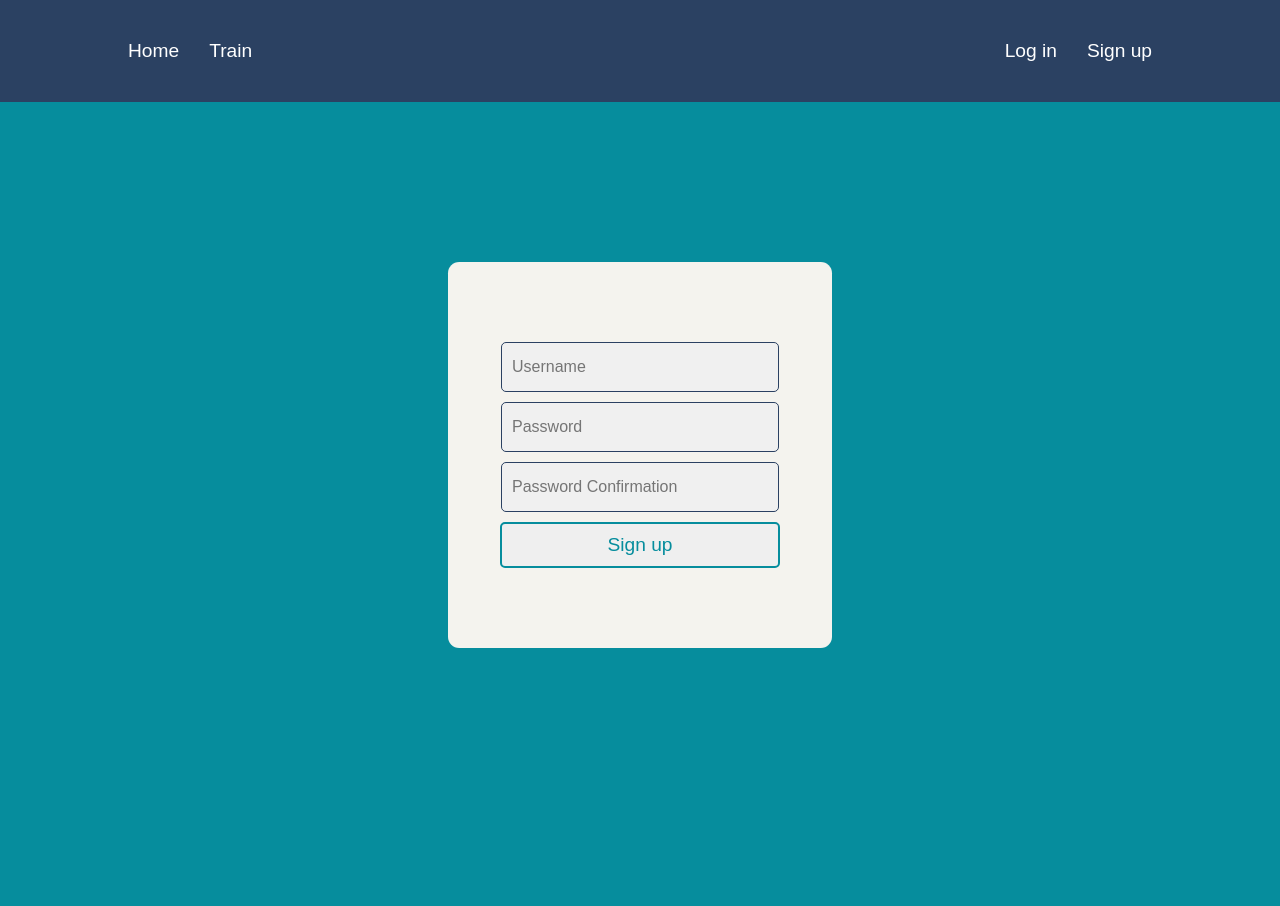
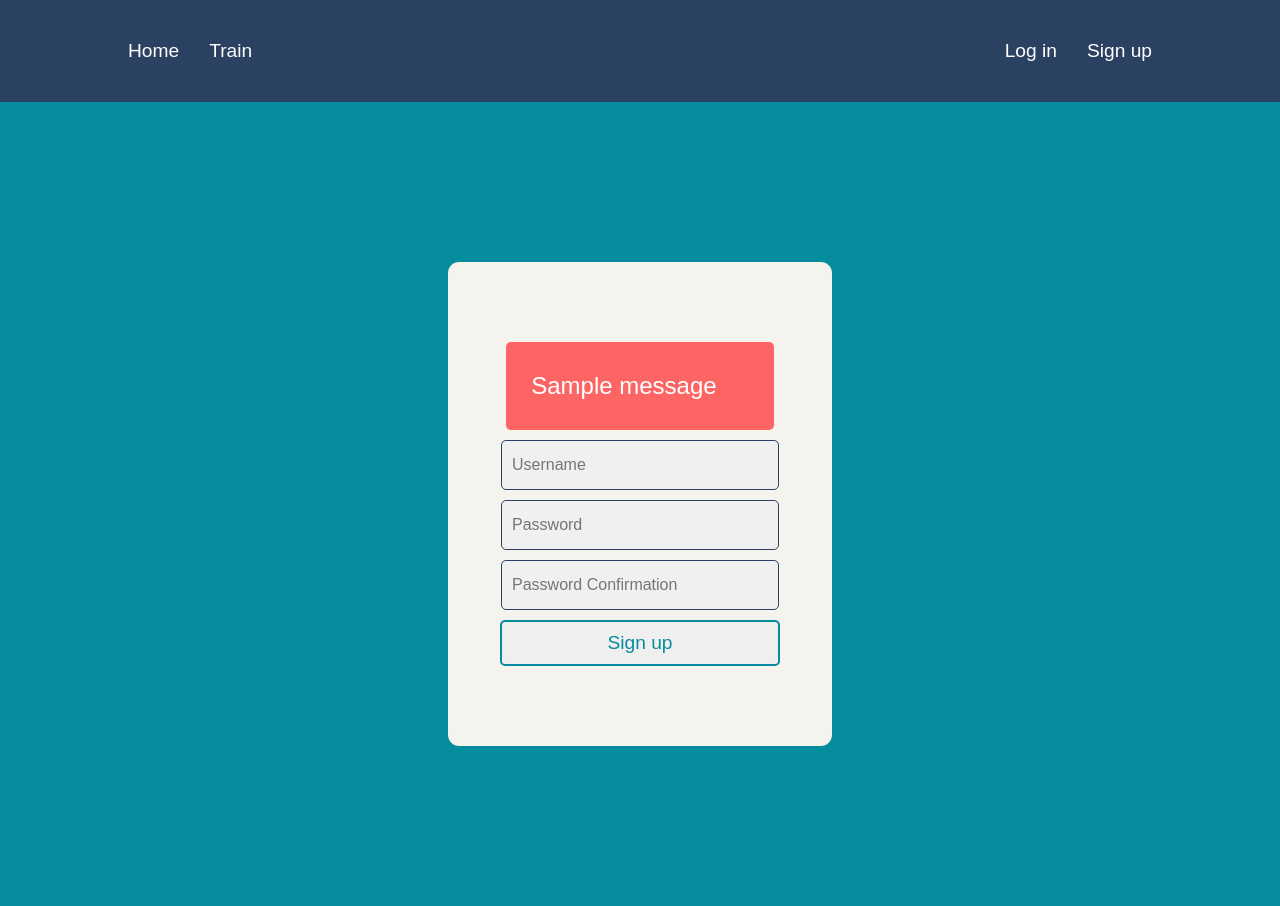
Before and after one commit to iszablowski/flashcards_app, a Flask app: page /auth/signup in a window 1280 px wide. Before the commit the page ends 648 px from the top, so only its background shows below. Run offline with Flask 3, Linux system fonts and the light colour scheme; tables that the repository leaves empty hold one stand-in row (values such as "Sample post"); one stand-in notice (Sample message) is shown.

Commit message:
flashing messages about user signing in and signing up, .env file added to .gitignore

```diff
--- a/src/application/auth.py
+++ b/src/application/auth.py
@@ -1,4 +1,4 @@
-from flask import Blueprint, request, url_for, redirect, render_template
+from flask import Blueprint, request, url_for, redirect, render_template, flash
 from werkzeug.security import check_password_hash, generate_password_hash
 from flask_login import login_user, logout_user, login_required, current_user
 from .models.user_model import User
@@ -21,12 +21,16 @@ def login():
 
         user = User.query.filter_by(name=username).first()
 
-        if user is None or not check_password_hash(user.password, password):
+        if not user:
+            flash('User does not exist.')
+            return redirect(url_for('auth.login'))
+
+        if not check_password_hash(user.password, password):
+            flash('Wrong password.')
             return redirect(url_for('auth.login'))
 
         login_user(user)
         return redirect(url_for('user.user_page'))
-
 
 @auth.route('/signup', methods=['GET', 'POST'])
 def sign_up():
@@ -43,7 +47,12 @@ def sign_up():
 
         user = User.query.filter_by(name=username).first()
 
-        if user or password != password_confirmation:
+        if user:
+            flash('User already exists.')
+            return redirect(url_for('auth.sign_up'))
+
+        if password != password_confirmation:
+            flash('Passwords are not the same.')
             return redirect(url_for('auth.sign_up'))
 
         new_user = User(name=username, password=generate_password_hash(password))
--- a/src/application/static/css-styles/styles.css
+++ b/src/application/static/css-styles/styles.css
@@ -48,6 +48,10 @@ html, body {
 }
 
 .login-panel {
+    display: flex;
+    flex-direction: column;
+    align-items: center;
+    gap: 10px;
     margin:20vh 35vw;
     padding: 10vh 5vw;
     border-radius: 0.7em;
@@ -87,3 +91,14 @@ html, body {
     background-color: #068D9D;
     color: white;
 }
+
+.flash-message {
+    border-radius: 5px;
+    background-color: rgb(253, 100, 100);
+    color: white;
+    font-family: Arial, sans-serif;
+    font-size: 1.5em;
+    width: 17vw;
+    padding: 30px 2vw;
+    text-justify: justify;
+}
--- a/src/application/templates/auth/login.html
+++ b/src/application/templates/auth/login.html
@@ -1,6 +1,11 @@
 {% extends 'base.html' %}
 {% block signin %}
 <div class="login-panel">
+    {% with messages = get_flashed_messages() %}
+        {% if messages %}
+            <div class="flash-message">{{messages[0]}}</div>
+        {% endif %}
+    {% endwith %}
     <form action="/auth/login" method="POST" class="login-form">
         <input name="username" class="username" placeholder="Username" required>
         <input name="password" type="password" class="password" placeholder="Password" required>
--- a/src/application/templates/auth/signup.html
+++ b/src/application/templates/auth/signup.html
@@ -1,6 +1,11 @@
 {% extends 'base.html' %}
 {% block signup %}
 <div class="login-panel">
+    {% with messages = get_flashed_messages() %}
+        {% if messages %}
+            <div class="flash-message">{{messages[0]}}</div>
+        {% endif %}
+    {% endwith %}
     <form method="POST" action="/auth/signup" class="login-form">
         <input name="username" class="username" placeholder="Username" required>
         <input name="password" type="password" class="password" placeholder="Password" required>
```
Also changed, not shown: 1 other file.
